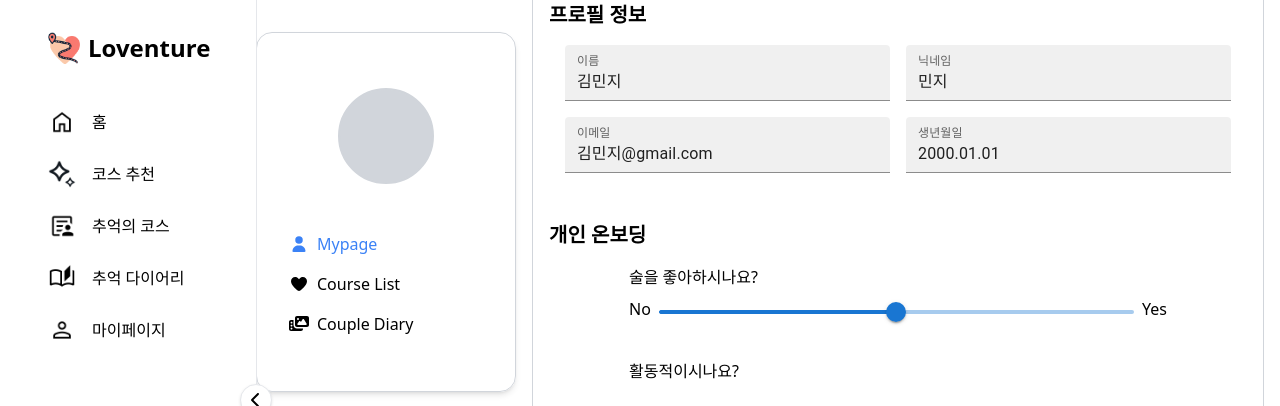
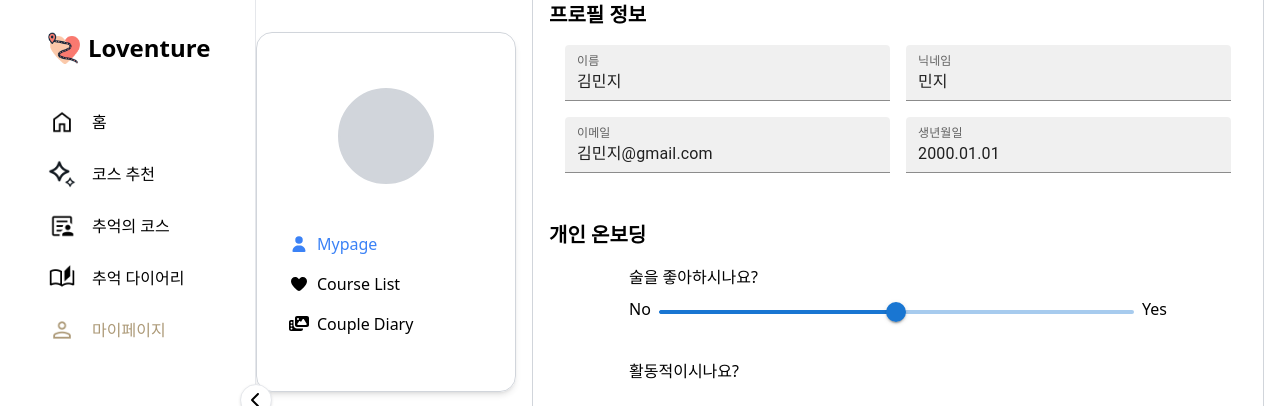
Before and after one commit to PitterPetter/PitterPetter_FE, a React (Vite) app: page /mypage in a window 1280 px wide. Shown: the top 406 px of the page. Built offline with nearby package versions, Linux system fonts and the light colour scheme; no server answers.

Commit message:
style: add active color state to header navigation buttons - PIT-401

```diff
--- a/src/app/layouts/HeaderLayout.tsx
+++ b/src/app/layouts/HeaderLayout.tsx
@@ -1,25 +1,40 @@
-import { useState } from "react";
-import { Outlet } from "react-router-dom";
+import { Outlet, NavLink, useNavigate } from "react-router-dom";
 import logo from "/logo.png";
 import homeIcon from "../../shared/ui/assets/homeIcon.png";
 import shineIcon from "../../shared/ui/assets/shineIcon.png";
 import pageIcon from "../../shared/ui/assets/pageIcon.png";
 import bookIcon from "../../shared/ui/assets/bookIcon.png";
 import userIcon from "../../shared/ui/assets/userIcon.png";
-import { useNavigate } from "react-router-dom";
 import { FontAwesomeIcon } from "@fortawesome/react-fontawesome";
 import { faChevronLeft, faChevronRight } from "@fortawesome/free-solid-svg-icons";
 import { useHeaderStore } from "../../shared/store/header.store";
 
+const NAV_ITEMS = [
+  { to: "/home", key: "home", label: "홈", icon: homeIcon },
+  { to: "/recommend", key: "recommend", label: "코스 추천", icon: shineIcon },
+  { to: "/course", key: "course", label: "추억의 코스", icon: pageIcon },
+  { to: "/diary", key: "diary", label: "추억 다이어리", icon: bookIcon },
+  { to: "/mypage", key: "mypage", label: "마이페이지", icon: userIcon },
+];
+
 export const HeaderLayout = () => {
-  const isOpen = useHeaderStore((state) => state.isOpen);
+  const isOpen = useHeaderStore((s) => s.isOpen);
+
+  const sidebarWidth = isOpen ? 256 : 64;
 
   return (
     <div className="flex w-full min-h-dvh">
-      <div className="fixed inset-y-0 left -0 border-r border-gray-200 bg-white z-50">
+      <aside
+        className="fixed inset-y-0 left-0 border-r border-gray-200 bg-white z-50"
+        style={{ width: sidebarWidth }}
+      >
         <Header />
-      </div>
-      <main className={`${isOpen ? "ml-[256px]" : "ml-[64px]"} w-full transition-all duration-300 ease-in-out`}>
+      </aside>
+
+      <main
+        className="w-full transition-all duration-300 ease-in-out"
+        style={{ marginLeft: sidebarWidth }}
+      >
         <Outlet />
       </main>
     </div>
@@ -27,122 +42,69 @@ export const HeaderLayout = () => {
 };
 
 export const Header = () => {
-  const isOpen = useHeaderStore((state) => state.isOpen);
-  const setIsOpen = useHeaderStore((state) => state.setIsOpen);
-
+  const isOpen = useHeaderStore((s) => s.isOpen);
+  const setIsOpen = useHeaderStore((s) => s.setIsOpen);
   const navigate = useNavigate();
 
   return (
-    <div className={`flex flex-col h-full p-8 px-0 gap-8 ${isOpen ? "w-[256px]" : "w-[64px]"} transition-all duration-300 ease-in-out`}>
+    <div className={`relative flex flex-col h-full p-8 px-0 gap-8 ${isOpen ? "w-[256px]" : "w-[64px]"} transition-all duration-300 ease-in-out`}>
       <div
-        className={`
-          flex items-center justify-start gap-2
-          ${isOpen ? "px-12" : "px-4 justify-center"}
-          cursor-pointer transition-all duration-300 ease-in-out
-        `}
-        onClick={() => {navigate("/home")}}
+        className={`${isOpen ? "px-12" : "px-4 justify-center"} flex items-center gap-2 cursor-pointer transition-all duration-300 ease-in-out`}
+        onClick={() => navigate("/home")}
+        aria-label="Loventure 홈으로 이동"
       >
-        <img src={logo} alt="logo" className="w-8 h-8" />
+        <img src={logo} alt="Loventure 로고" className="w-8 h-8" />
         {isOpen && <p className="text-2xl font-bold">Loventure</p>}
       </div>
-      <div className="flex flex-col w-full justify-center gap-0">
-        <div
-          className={`
-            flex h-[52px] items-center cursor-pointer
-            ${isOpen ? "px-12 gap-4" : "px-4 justify-center gap-0"}
-            hover:bg-gray-100 transition-all duration-300 ease-in-out
-          `}
-          onClick={() => {navigate("/home")}}
-        >
-          <img src={homeIcon} alt="home" className="w-[28px] h-[28px]" />
-          <span
-            className={`whitespace-nowrap overflow-hidden
-              transition-all duration-200 ease-out
-              ${isOpen ? "opacity-100 max-w-[140px]" : "opacity-0 max-w-0"}`}
+
+      {/* 네비게이션 */}
+      <nav className="flex flex-col w-full justify-center gap-0">
+        {NAV_ITEMS.map(({ to, label, icon, key }) => (
+          <NavLink
+            key={key}
+            to={to}
+            className={({ isActive }) =>
+              `flex h-[52px] items-center cursor-pointer transition-all duration-300 ease-in-out
+              ${isOpen ? "px-12 gap-4" : "px-4 justify-center gap-0"}
+              ${isActive ? "brightness-0 invert-[0.5] sepia-[1] saturate-[5] hue-rotate-[310deg] font-medium" : "hover:brightness-0 hover:invert-[0.3] hover:sepia-[1] hover:saturate-[5] hover:hue-rotate-[310deg]"}`
+            }
+            aria-label={label}
+            end={to === "/home"}
           >
-            홈
-          </span>
-        </div>
-        <div
-          className={`
-            flex h-[52px] items-center cursor-pointer
-            ${isOpen ? "px-12 gap-4" : "px-4 justify-center gap-0"}
-            hover:bg-gray-100 transition-all duration-300 ease-in-out
-          `}
-          onClick={() => {navigate("/recommend")}}
-        >
-          <img src={shineIcon} alt="recommend" className="w-[28px] h-[28px]" />
-          <span
-            className={`whitespace-nowrap overflow-hidden
-              transition-all duration-200 ease-out
-              ${isOpen ? "opacity-100 max-w-[140px]" : "opacity-0 max-w-0"}`}
-          >
-            코스 추천
-          </span>
-        </div>
-        <div
-          className={`
-            flex h-[52px] items-center cursor-pointer
-            ${isOpen ? "px-12 gap-4" : "px-4 justify-center gap-0"}
-            hover:bg-gray-100 transition-all duration-300 ease-in-out
-          `}
-          onClick={() => {navigate("/course")}}
-        >
-          <img src={pageIcon} alt="home" className="w-[28px] h-[28px]" />
-          <span
-            className={`whitespace-nowrap overflow-hidden
-              transition-all duration-200 ease-out
-              ${isOpen ? "opacity-100 max-w-[140px]" : "opacity-0 max-w-0"}`}
-          >
-            추억의 코스
-          </span>
-        </div>
-        <div
-          className={`
-            flex h-[52px] items-center cursor-pointer
-            ${isOpen ? "px-12 gap-4" : "px-4 justify-center gap-0"}
-            hover:bg-gray-100 transition-all duration-300 ease-in-out
-          `}
-          onClick={() => {navigate("/diary")}}
-        >
-          <img src={bookIcon} alt="home" className="w-[28px] h-[28px]" />
-          <span
-            className={`whitespace-nowrap overflow-hidden
-              transition-all duration-200 ease-out
-              ${isOpen ? "opacity-100 max-w-[140px]" : "opacity-0 max-w-0"}`}
-          >
-            추억 다이어리
-          </span>
-        </div>
-        <div
-          className={`
-            flex h-[52px] items-center cursor-pointer
-            ${isOpen ? "px-12 gap-4" : "px-4 justify-center gap-0"}
-            hover:bg-gray-100 transition-all duration-300 ease-in-out
-          `}
-          onClick={() => {navigate("/mypage")}}
-        >
-          <img src={userIcon} alt="home" className="w-[28px] h-[28px]" />
-          <span
-            className={`whitespace-nowrap overflow-hidden
-              transition-all duration-200 ease-out
-              ${isOpen ? "opacity-100 max-w-[140px]" : "opacity-0 max-w-0"}`}
-          >
-            마이페이지
-          </span>
-        </div>
-      </div>
+            {({ isActive }) => (
+              <>
+                <img
+                  src={icon}
+                  alt=""
+                  className={`w-[28px] h-[28px] transition-all duration-300 ease-in-out
+                    ${isActive ? "brightness-0 invert-[0.4] sepia-[1] saturate-[5] hue-rotate-[310deg]" : ""}`
+                  }
+                  aria-hidden="true"
+                />
+                <span
+                  className={`whitespace-nowrap overflow-hidden transition-all duration-200 ease-out
+                    ${isOpen ? "opacity-100 max-w-[140px]" : "opacity-0 max-w-0"}`
+                  }
+                >
+                  {label}
+                </span>
+              </>
+            )}
+          </NavLink>
+        ))}
+      </nav>
 
-      {/* isOpen 제어 버튼 */}
-      <div
-        className="absolute top-1/2 -right-4 transform -translate-y-1/2
-                  flex w-8 h-8 items-center justify-center
-                  border rounded-full bg-white shadow cursor-pointer
-                  transition-colors duration-200 hover:bg-gray-100"
+
+      {/* 열기/닫기 토글 */}
+      <button
+        type="button"
+        aria-label={isOpen ? "사이드바 접기" : "사이드바 펼치기"}
+        aria-expanded={isOpen}
         onClick={() => setIsOpen(!isOpen)}
+        className="absolute top-1/2 -right-4 -translate-y-1/2 flex w-8 h-8 items-center justify-center border rounded-full bg-white shadow transition-colors duration-200 hover:bg-gray-100"
       >
         <FontAwesomeIcon icon={isOpen ? faChevronLeft : faChevronRight} />
-      </div>
+      </button>
     </div>
   );
 };
```
